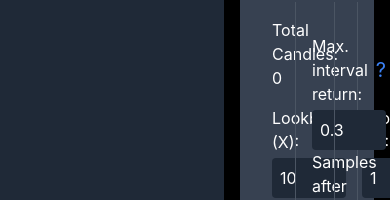
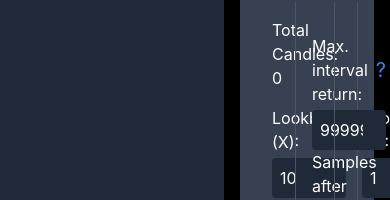
Before and after one commit to Microcosmos22/sim-market, a React (Create React App) app: page / in a window 390 px wide. Both pictures are taken after a click on the tab "PRE-PROCESSING". Shown: the part 506-706 px from the top of the page. Built offline with nearby package versions, Linux system fonts and the light colour scheme.

Commit message:
FIXED: Non-responsive input fields

```diff
--- a/src/App.js
+++ b/src/App.js
@@ -27,7 +27,7 @@ const App = () => {
   const [layer1, setLayer1] = useState(20);
   const [layer2, setLayer2] = useState(15);
   const [batchsize, setBatchsize] = useState(64);
-  const [max_tot_return, setMax_tot_return] = useState(0.3);
+  const [max_tot_return, setMax_tot_return] = useState(99999);
 
   const [response, setResponse] = useState({ error: [], val: [] });
 
@@ -217,12 +217,15 @@ const handleSaveMachineClick = async () => {
                           <div>Total Candles: {totalCandles}</div>
                           <div className="mt-4 flex space-x-4"> {/* Flex container for X and Y inputs */}
                             <div>
-                              <label htmlFor="x-input" className="block">Lookback (X):</label>
-                              <input id="x-input" type="number" value={lookb} className="bg-gray-800 mt-1 p-2 rounded w-full" />
+                                  <label htmlFor="x-input" className="block">Lookback (X):</label>
+                                  <input id="x-input" type="number" value={lookb} className="bg-gray-800 mt-1 p-2 rounded w-full" onChange={(e) => {
+                                  console.log("lookb input change: ", e.target.value);  // Log input value
+                                  setlookb(e.target.value);  // Do not parse, as `lookb` is treated as string
+                                  }} />
                             </div>
                             <div>
-                              <label htmlFor="y-input" className="block">Lookforward (Y):</label>
-                              <input id="y-input" type="number" value={lookf} className="bg-gray-800 mt-1 p-2 rounded w-full" />
+                                  <label htmlFor="y-input" className="block">Lookforward (Y):</label>
+                                  <input id="y-input" type="number" value={lookf} className="bg-gray-800 mt-1 p-2 rounded w-full" onChange={(e) => setlookf(e.target.value)} />
                             </div>
                           </div>
 
@@ -241,7 +244,7 @@ const handleSaveMachineClick = async () => {
                                   <span className="text-xl">?</span>
                                 </a>
                               </div>
-                              <input id="return-mean" type="number" className="bg-gray-800 mt-1 p-2 rounded w-full" value={max_tot_return} /></div>
+                              <input id="return-mean" type="number" className="bg-gray-800 mt-1 p-2 rounded w-full" value={max_tot_return} onChange={(e) => setMax_tot_return(e.target.value)} /></div>
 
 
                           </div>
@@ -260,31 +263,31 @@ const handleSaveMachineClick = async () => {
                         {/* Layer 1 Input */}
                         <div>
                           <label htmlFor="layer1" className="block">Layer 1:</label>
-                          <input id="layer1" type="number" value={layer1} type="number" className="bg-gray-800 mt-1 p-2 rounded w-full" />
+                          <input id="layer1" type="number" value={layer1} type="number" className="bg-gray-800 mt-1 p-2 rounded w-full" onChange={(e) => setLayer1(e.target.value)} />
                         </div>
 
                         {/* Layer 2 Input */}
                         <div>
                           <label htmlFor="layer2" className="block">Layer 2:</label>
-                          <input id="layer2" type="number" value={layer2} type="number" className="bg-gray-800 mt-1 p-2 rounded w-full"  />
+                          <input id="layer2" type="number" value={layer2} type="number" className="bg-gray-800 mt-1 p-2 rounded w-full" onChange={(e) => setLayer2(e.target.value)}  />
                         </div>
 
                         {/* Dropout Input */}
                         <div>
                           <label htmlFor="dropout" className="block">Dropout:</label>
-                          <input id="dropout" type="number" value={dropout} step="0.01" className="bg-gray-800 mt-1 p-2 rounded w-full" />
+                          <input id="dropout" type="number" value={dropout} step="0.01" className="bg-gray-800 mt-1 p-2 rounded w-full" onChange={(e) => setDropout(e.target.value)} />
                         </div>
 
                         {/* Learning Rate Input */}
                         <div>
                           <label htmlFor="learn-rate" className="block">Learning Rate:</label>
-                          <input id="learn-rate" type="number" value={learn_rate} step="0.0001" className="bg-gray-800 mt-1 p-2 rounded w-full"  />
+                          <input id="learn-rate" type="number" value={learn_rate} step="0.0001" className="bg-gray-800 mt-1 p-2 rounded w-full" onChange={(e) => setLearnRate(e.target.value)} />
                         </div>
 
                         {/* N Epochs Input */}
                         <div>
                           <label htmlFor="n-epochs" className="block">N Epochs:</label>
-                          <input id="n-epochs" type="number" value={epochs} className="bg-gray-800 mt-1 p-2 rounded w-full"  />
+                          <input id="n-epochs" type="number" value={epochs} className="bg-gray-800 mt-1 p-2 rounded w-full" onChange={(e) => setEpochs(e.target.value)}  />
                         </div>
                       </div>
                     )}
```
Also changed, not shown: 1 other file (tests, documents, lock files or other folders).
